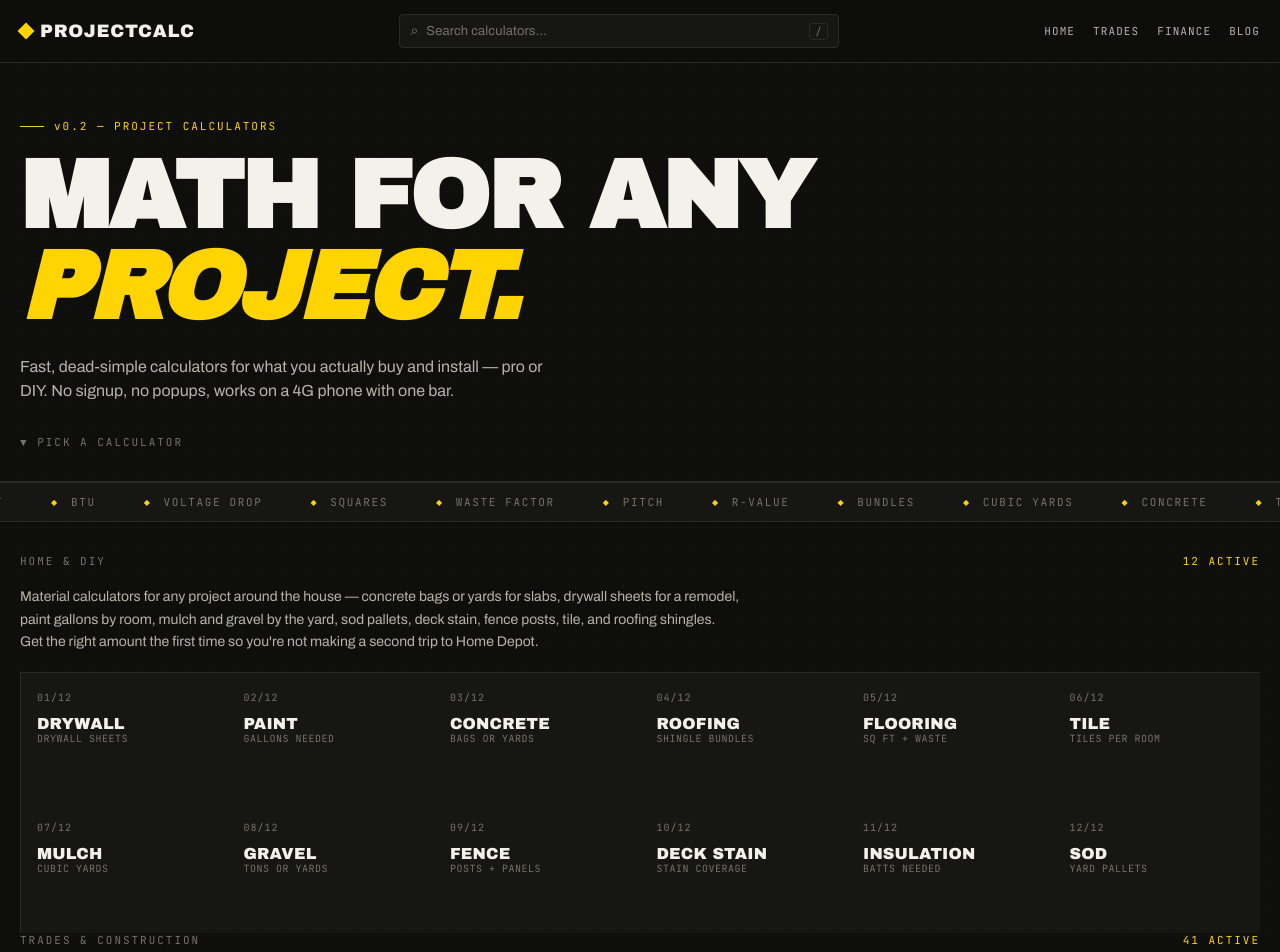
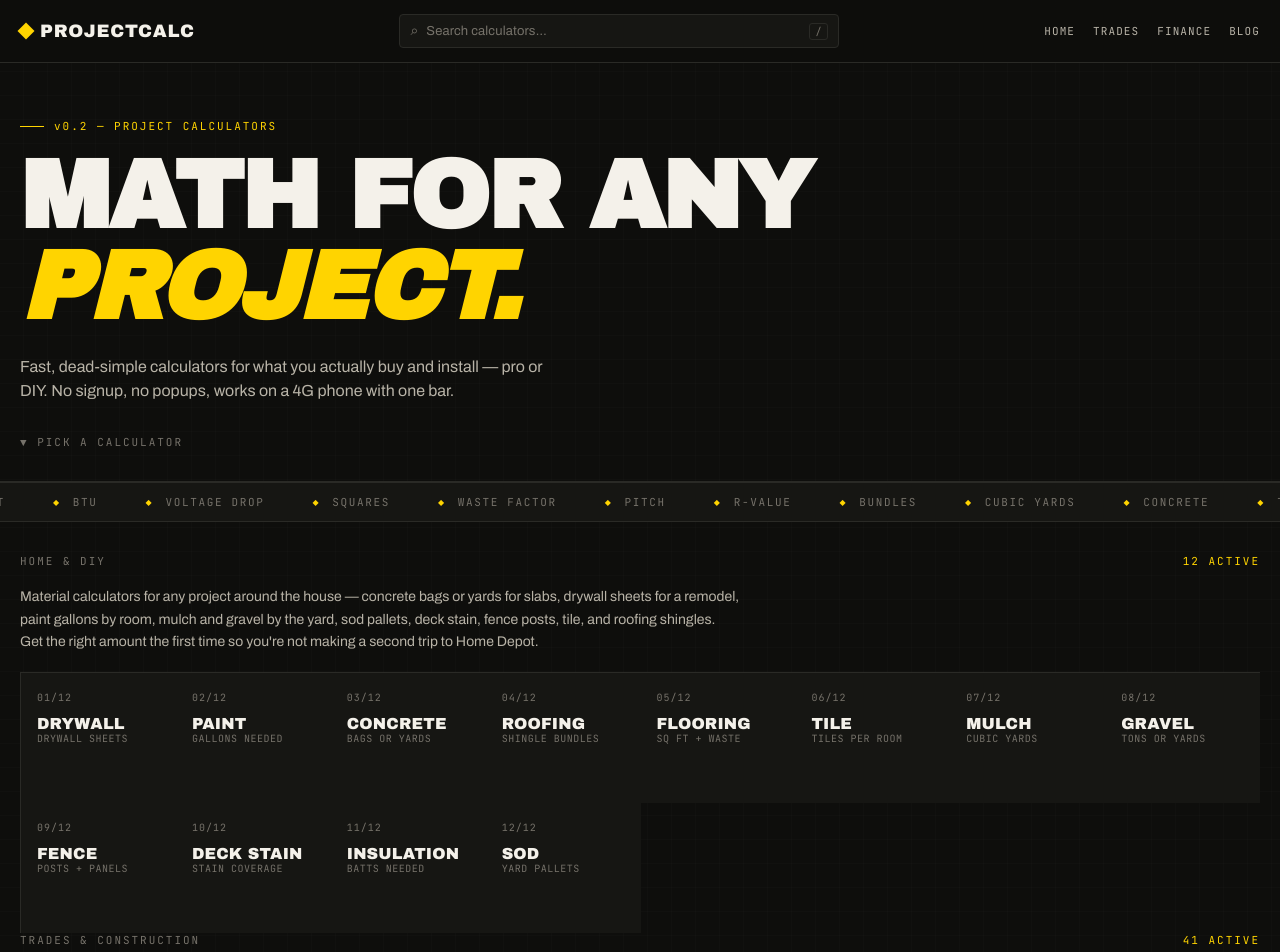
Before and after one commit to sabanite08/projectcalc, a Next.js app: page / in a window 1280 px wide. Shown: the top 952 px of the page. Built offline with nearby package versions, Linux system fonts and the light colour scheme.

Commit message:
Revert tile grid minmax back to 140px
Per user preference. DIY and Plumbing sections will pack into more
columns again; trade sections render in single rows.

```diff
--- a/app/globals.css
+++ b/app/globals.css
@@ -239,7 +239,7 @@
 
 .cat-grid {
   display: grid;
-  grid-template-columns: repeat(auto-fit, minmax(200px, 1fr));
+  grid-template-columns: repeat(auto-fit, minmax(140px, 1fr));
   gap: 0;
   border-top: 1px solid var(--line);
   border-left: 1px solid var(--line);
```
